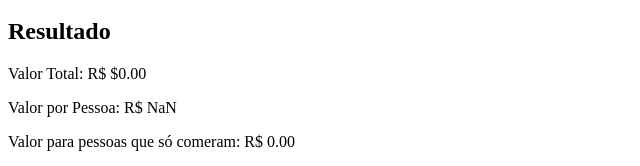
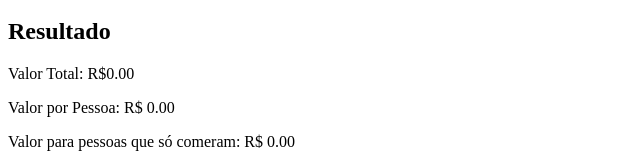
Before and after one commit to b0ssard/split-the-bill, a Next.js app: page / in a window 1280 px wide. Both pictures are taken after a click on the button "Mostrar Resultados". Shown: the part 250-416 px from the top of the page, without its empty margins (0-640 px from the left). Built offline with nearby package versions, Linux system fonts and the light colour scheme.

Commit message:
refatorada a renderização.

```diff
--- a/src/pages/index.tsx
+++ b/src/pages/index.tsx
@@ -38,7 +38,8 @@ const Home: React.FC = () => {
   const calculateTotalWithTip =
     foodBill + drinkBill + (foodBill + drinkBill) * (tipPercentage / 100);
 
-  const calculateSimplePerPersonAmount = calculateTotalWithTip / numberOfPeople;
+  const calculateSimplePerPersonAmount =
+    numberOfPeople !== 0 ? calculateTotalWithTip / numberOfPeople : 0;
 
   const foodOnlyTotal =
     foodOnlyPeople !== 0
@@ -138,9 +139,7 @@ const Home: React.FC = () => {
       {showResults && (
         <div>
           <h2>Resultado</h2>
-          <p>
-            Valor Total: R$ ${(calculateTotalWithTip - apartBill).toFixed(2)}
-          </p>
+          <p>Valor Total: R${(calculateTotalWithTip - apartBill).toFixed(2)}</p>
           <p>
             Valor por Pessoa: R${" "}
             {(calculateSimplePerPersonAmount - apartBill).toFixed(2)}
```
